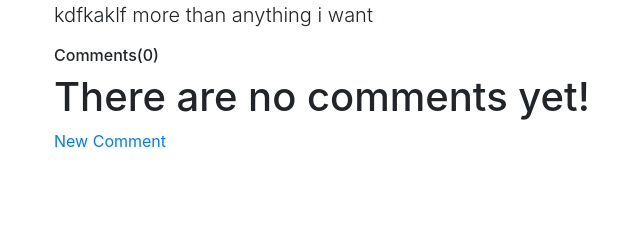
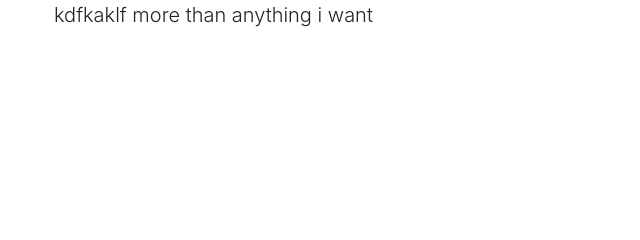
Before and after one commit to sirnusi/bookapp, a Django app: a page that uses book_app/templates/book_app/book_detail.html in a window 1280 px wide. Shown: the part 370-610 px from the top of the page, without its empty margins (31-671 px from the left). Run offline with Django 3.2, Linux system fonts and the light colour scheme; a user stored in the database is signed in; data comes from the database, SQL or seed files in the repository; both versions use the stored data as it was after the commit.

Commit message:
book commit

```diff
--- a/book_app/forms.py
+++ b/book_app/forms.py
@@ -31,3 +31,7 @@ class CommentForm(forms.ModelForm):
     class Meta:
         model = CommentBook
         fields = ['name', 'comment']
+        widgets = {
+            'name': forms.TextInput(attrs={"class": "col-sm-12"}),
+            'comment': forms.Textarea(attrs={'class': 'form-control'})
+        }
--- a/book_app/models.py
+++ b/book_app/models.py
@@ -38,7 +38,10 @@ class CommentBook(models.Model):
     comment = models.TextField()
     created_on = models.DateTimeField(auto_now_add=True, null=True)
     book = models.ForeignKey(Book, related_name='comments', on_delete=models.CASCADE, null=True)
+    status = models.BooleanField(default=False)
 
+    class Meta:
+        ordering = ['-created_on']
 
     def __str__(self):
-        return self.name
+        return f"Comment by {self.name}"
--- a/book_app/templates/book_app/book_detail.html
+++ b/book_app/templates/book_app/book_detail.html
@@ -19,29 +19,5 @@
         </div>
         </div>
     </div>
-    <div class="post-comments">
-        <header>
-          <h3 class="h6">Comment{{book.comments.count | pluralize }}<span class="no-of-comments">({{book.comments.count}})</span></h3>
-        </header>
-        {% for comment in book.comments.all %}
 
-        <div class="comment">
-
-          <div class="comment-header d-flex justify-content-between">
-            <div class="user d-flex align-items-center">
-
-
-              <div class="title"><strong>{{ comment.name }}</strong> <span class="fa fa-date">{{ comment.created_on | timesince }} ago</span></div>
-            </div>
-          </div>
-          <div class="comment-body">
-            <p>{{ comment.comment }}</p>
-          </div>
-          {% empty %}
-            <h1>There are no comments yet!</h1>
-          {% endfor %}
-          <a href="{% url 'comment_books' book.id %}">New Comment</a>
-        </div>
-
-      </div>
 {% endblock %}
--- a/book_app/urls.py
+++ b/book_app/urls.py
@@ -4,7 +4,6 @@ from . import views
 
 
 urlpatterns = [
-
     path('', views.HomeView.as_view(), name='home'),
     path('book_details/<slug:slug>/', views.BookDetailView.as_view(), name='book_details'),
     path('create_books/', views.BookCreateView.as_view(), name='create_books'),
@@ -18,5 +17,4 @@ urlpatterns = [
     path('register_user/', views.UserRegistration.as_view(), name='register_user'),
     path('search_results/', views.SearchResultsView.as_view(), name='search_results'),
     path('send_email/', views.sendMail, name='send_email'),
-    path('comment/<int:id>/', views.CommentView.as_view(), name='comment_books'),
 ]
--- a/book_app/views.py
+++ b/book_app/views.py
@@ -7,7 +7,7 @@ from django.shortcuts import get_object_or_404
 from django.db.models import Q
 from django.core.mail import send_mail
 from django.conf import settings
-from django.shortcuts import render
+from django.shortcuts import render, reverse
 # Create your views here.
 
 
@@ -39,6 +39,10 @@ class BookDetailView(LoginRequiredMixin, DetailView):
         return object
 
 
+    def get_context_data(self, **kwargs):
+        context = super().get_context_data(**kwargs)
+        context['comments'] = CommentBook.objects.filter(book=self.get_object())
+        return context
 class BookCreateView(LoginRequiredMixin, CreateView):
     model = Book
     form_class = BookForm
@@ -123,17 +127,3 @@ def sendMail(request):
 
 
     return render(request, 'book_app/send_email.html', {'form': form,'messageSent': messageSent})
-
-
-class CommentView(CreateView):
-    model = CommentBook
-    template_name = 'book_app/commentbook_form.html'
-    form_class = CommentForm
-
-
-    def form_valid(self, form):
-        book_id = self.kwargs.get('id')
-        book = get_object_or_404(Book, id=book_id)
-        self.success_url = f'book_app/book_details/{book.slug}/'
-        form.instance.book = book
-        return super().form_valid(form)
```
Also changed, not shown: book_app/templates/book_app/commentbook_form.html (deleted, +0 -9 lines), book_app/migrations/0004_auto_20210929_2008.py (added), db.sqlite3.
